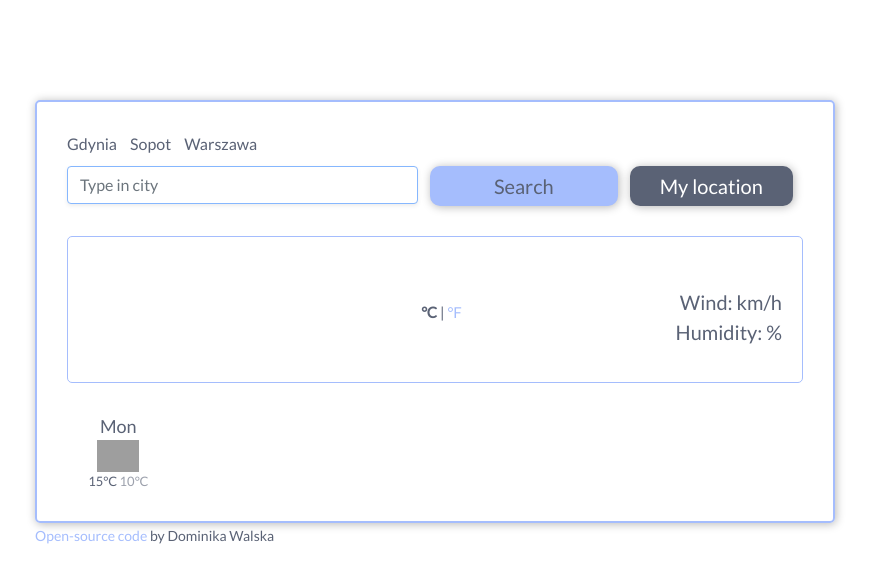
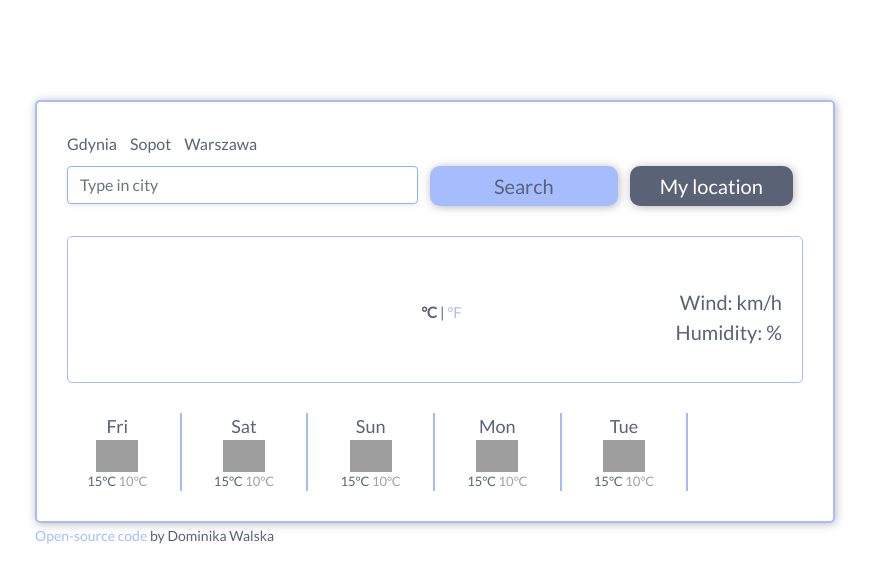
Before and after one commit to dominikawalska/weather-application, a plain HTML site: page index.html in a window 1280 px wide. Shown: the whole page, without its empty margins (205-1076 px from the left). Drawn offline with nearby package versions, Linux system fonts and the light colour scheme; no server answers; grey boxes are pictures that could not be loaded.

Commit message:
Added 5 days in forecast using JS

```diff
--- a/index.html
+++ b/index.html
@@ -85,21 +85,7 @@
             </div>
           </div>
 
-          <div class="weather-forecast">
-            <div class="row">
-              <div class="col-2 next-days">
-                <div class="forecast-day">Mon</div>
-                <img
-                src="https://openweathermap.org/img/wn/04n@2x.png"
-                alt="Rain"
-                width="42"> </img>
-                <div class="forecast-temperatures">
-                <span class="forecast-temperature-max">15°C</span>
-                <span class="forecast-temperature-min">10°C</span>
-              </div>
-            </div>
-          </div>
-        </div>
+          <div class="weather-forecast" id="forecast"></div>
       </div>
        <small class="github-link">
           <a
--- a/sources/index.js
+++ b/sources/index.js
@@ -20,6 +20,32 @@
   ];
   let day = days[now.getDay()];
   return `${day}, ${hour}:${minutes}`;
+}
+
+function displayForecast() {
+  let forecastElement = document.querySelector("#forecast");
+  let days = ["Fri", "Sat", "Sun", "Mon", "Tue"];
+  let forecastHTML = `<div class="row">`;
+
+  days.forEach(function (day) {
+    forecastHTML =
+      forecastHTML +
+      `
+    <div class="col-2 next-days">
+      <div class="forecast-day">${day}</div>
+      <img
+      src="https://openweathermap.org/img/wn/04n@2x.png"
+      alt="Rain"
+      width="42"> </img>
+      <div class="forecast-temperatures">
+        <span class="forecast-temperature-max">15°C</span>
+        <span class="forecast-temperature-min">10°C</span>
+      </div>
+    </div>`;
+  });
+
+  forecastHTML = forecastHTML + `</div>`;
+  forecastElement.innerHTML = forecastHTML;
 }
 
 function displayWeatherCondition(response) {
@@ -45,6 +71,8 @@
   temperatureElement.innerHTML = Math.round(response.data.main.temp);
   humidityElement.innerHTML = Math.round(response.data.main.humidity);
   windElement.innerHTML = Math.round(response.data.wind.speed);
+
+  getForecast(response.data.coord);
 }
 
 function search(city) {
@@ -105,3 +133,4 @@
 fahrenheitLink.addEventListener("click", changeToFahrenheit);
 
 search("Warszawa");
+displayForecast();
--- a/sources/style.css
+++ b/sources/style.css
@@ -98,9 +98,9 @@
   text-align: center;
   color: #5a6275;
 }
-/* .next-days { */
-/* border-right: 2px solid #a5bdfd; */
-/* } */
+.next-days {
+  border-right: 2px solid #a5bdfd;
+}
 
 .forecast-day {
   font-size: 18px;
@@ -113,9 +113,8 @@
   opacity: 0.6;
 }
 
-.next-days:last-child {
-  border: none;
-}
+/* .next-days:last-child { */
+/* border: none; */
 
 .github-link {
   margin-top: 50px;
```
